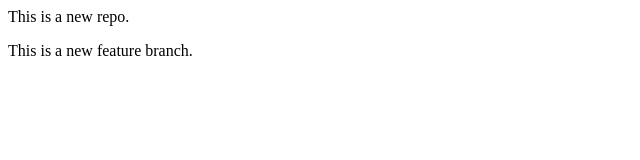
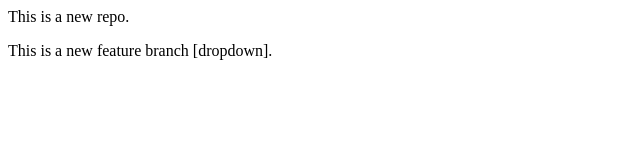
Before and after one commit to secretedoc/LocalRepo, a plain HTML site: page LocalRepo/index.html in a window 1280 px wide. Shown: the full height of the page, 0-640 px from the left. Drawn offline with Linux system fonts and the light colour scheme.

```diff
--- a/LocalRepo/index.html
+++ b/LocalRepo/index.html
@@ -1,2 +1,2 @@
 <p>This is a new repo.</p>
-<p>This is a new feature branch.</p>
+<p>This is a new feature branch [dropdown].</p>
```
